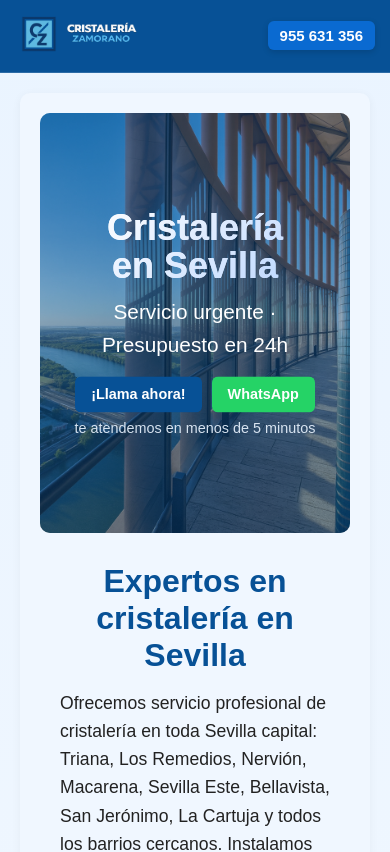
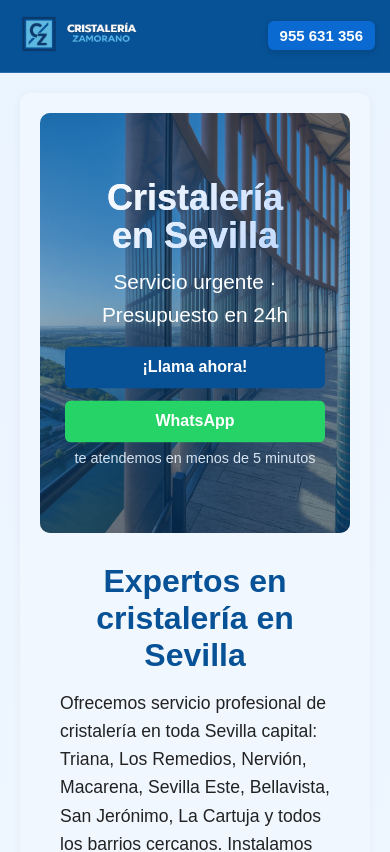
Before and after one commit to serafinweb/cristaleria-zamorano, a React (Vite) app: page / in a window 390 px wide. Shown: the top 852 px of the page. Built offline with nearby package versions, Linux system fonts and the light colour scheme.

Commit message:
Unificación botones móviles + CSS responsive en todas las páginas

```diff
--- a/src/pages/Camas.css
+++ b/src/pages/Camas.css
@@ -483,22 +483,23 @@
 }
 
 /* ========================= */
-/* BOTONES — AJUSTE PARA QUE NO SOBRESALGAN */
+/* BOTONES — MÓVIL EN COLUMNA */
 /* ========================= */
 
 @media (max-width: 600px) {
 
-  .hero-botones .hero-btn,
-  .hero-botones .hero-whatsapp,
-  .cm-bloque .cta-botones .btn,
-  .cm-bloque .cta-botones .whatsapp {
-    padding: 10px 16px;
-    font-size: 0.9rem;
-    max-width: 140px;
-    white-space: nowrap;
+  .hero-botones {
+    flex-direction: column;     /* 🔥 uno debajo del otro */
+    gap: 12px;
+    align-items: center;
   }
 
-  .hero-botones {
-    gap: 10px;
+  .hero-botones .hero-btn,
+  .hero-botones .hero-whatsapp {
+    width: 100%;
+    max-width: 260px;           /* 🔥 ancho elegante */
+    text-align: center;
+    padding: 12px 18px;
+    font-size: 1rem;
   }
 }
--- a/src/pages/DosHermanas.css
+++ b/src/pages/DosHermanas.css
@@ -437,19 +437,17 @@ body {
 }
 
 /* ========================================================= */
-/* TÍTULO EN MÓVIL — 3 LÍNEAS SIN DUPLICADOS */
+/* TÍTULO EN MÓVIL — 3 LÍNEAS */
 /* ========================================================= */
 
 @media (max-width: 600px) {
 
-  /* Ocultamos el texto original sin romper el layout */
   .titulo-dh {
     font-size: 0 !important;
     line-height: 0 !important;
     position: relative;
   }
 
-  /* Insertamos el nuevo texto */
   .titulo-dh::after {
     content: "Cristalería\A en Dos\A Hermanas";
     white-space: pre-line;
@@ -510,3 +508,25 @@ body {
     margin-top: 50px;
   }
 }
+
+/* ========================================================= */
+/* BOTONES — MÓVIL EN COLUMNA */
+/* ========================================================= */
+
+@media (max-width: 600px) {
+
+  .hero-botones {
+    flex-direction: column;
+    gap: 12px;
+    align-items: center;
+  }
+
+  .hero-botones .hero-btn,
+  .hero-botones .hero-whatsapp {
+    width: 100%;
+    max-width: 260px;
+    text-align: center;
+    padding: 12px 18px;
+    font-size: 1rem;
+  }
+}
--- a/src/pages/Inicio.css
+++ b/src/pages/Inicio.css
@@ -445,7 +445,7 @@ body {
 }
 
 /* ========================================================= */
-/* TÍTULO EN MÓVIL — FORMATO CAMAS (2 LÍNEAS) */
+/* TÍTULO EN MÓVIL — FORMATO CAMAS */
 /* ========================================================= */
 
 @media (max-width: 600px) {
@@ -461,7 +461,7 @@ body {
     white-space: pre-line;
     display: block;
 
-    font-size: 2.25rem;   /* 🔥 tamaño seguro */
+    font-size: 2.25rem;
     line-height: 1.05;
     font-weight: 800;
 
@@ -470,27 +470,31 @@ body {
     -webkit-text-fill-color: transparent;
 
     text-wrap: balance;
-    max-width: 78%;       /* 🔥 evita que sobresalga */
+    max-width: 78%;
     margin: 0 auto;
     text-align: center;
   }
 }
 
 /* ========================================================= */
-/* BOTONES — AJUSTE PARA QUE NO SOBRESALGAN */
+/* BOTONES — MÓVIL EN COLUMNA (NUEVO ESTÁNDAR) */
 /* ========================================================= */
 
 @media (max-width: 600px) {
 
-  .hero-botones .btn,
-  .cta-botones .btn {
-    padding: 10px 16px;      /* 🔥 más compacto */
-    font-size: 0.9rem;       /* 🔥 más seguro */
-    max-width: 140px;        /* 🔥 evita que sobresalgan */
-    white-space: nowrap;
+  .hero-botones {
+    flex-direction: column;
+    gap: 12px;
+    align-items: center;
   }
 
-  .hero-botones {
-    gap: 10px;               /* 🔥 separación más pequeña */
+  .hero-botones .btn,
+  .hero-botones .hero-btn,
+  .hero-botones .hero-whatsapp {
+    width: 100%;
+    max-width: 260px;
+    text-align: center;
+    padding: 12px 18px;
+    font-size: 1rem;
   }
 }
--- a/src/pages/LosRemedios.css
+++ b/src/pages/LosRemedios.css
@@ -437,25 +437,23 @@ body {
 }
 
 /* ========================================================= */
-/* TÍTULO EN MÓVIL — 3 LÍNEAS + FIX DEFINITIVO */
+/* TÍTULO EN MÓVIL — 3 LÍNEAS */
 /* ========================================================= */
 
 @media (max-width: 600px) {
 
-  /* Ocultamos el texto original */
   .titulo-lr {
     font-size: 0 !important;
     line-height: 0 !important;
     position: relative;
   }
 
-  /* Insertamos el nuevo texto */
   .titulo-lr::after {
     content: "Cristalería\A en Los\A Remedios";
     white-space: pre-line;
     display: block;
 
-    font-size: 2.25rem;   /* +4px respecto al ajuste anterior */
+    font-size: 2.25rem;
     line-height: 1.05;
     font-weight: 800;
 
@@ -463,7 +461,6 @@ body {
     -webkit-background-clip: text;
     -webkit-text-fill-color: transparent;
 
-    /* FIX para evitar cortes */
     text-wrap: balance;
     max-width: 85%;
     margin: 0 auto;
@@ -516,3 +513,25 @@ body {
     margin-top: 50px;
   }
 }
+
+/* ========================================================= */
+/* BOTONES — MÓVIL EN COLUMNA */
+/* ========================================================= */
+
+@media (max-width: 600px) {
+
+  .hero-botones {
+    flex-direction: column;
+    gap: 12px;
+    align-items: center;
+  }
+
+  .hero-botones .hero-btn,
+  .hero-botones .hero-whatsapp {
+    width: 100%;
+    max-width: 260px;
+    text-align: center;
+    padding: 12px 18px;
+    font-size: 1rem;
+  }
+}
--- a/src/pages/SevillaEste.css
+++ b/src/pages/SevillaEste.css
@@ -277,6 +277,7 @@ body {
 }
 
 /* BENEFICIOS */
+
 .se-bloque .beneficios {
   list-style: none;
   padding: 0;
@@ -309,6 +310,7 @@ body {
 }
 
 /* MÉTRICAS */
+
 .se-bloque .metricas-superior {
   display: grid;
   grid-template-columns: 1fr 1fr;
@@ -454,7 +456,7 @@ body {
 }
 
 /* ========================================================= */
-/* TÍTULO EN MÓVIL — 3 LÍNEAS (MISMO SISTEMA QUE LOS REMEDIOS) */
+/* TÍTULO EN MÓVIL — 3 LÍNEAS */
 /* ========================================================= */
 
 @media (max-width: 600px) {
@@ -484,3 +486,25 @@ body {
     text-align: center;
   }
 }
+
+/* ========================================================= */
+/* BOTONES — MÓVIL EN COLUMNA */
+/* ========================================================= */
+
+@media (max-width: 600px) {
+
+  .hero-botones {
+    flex-direction: column;
+    gap: 12px;
+    align-items: center;
+  }
+
+  .hero-botones .hero-btn,
+  .hero-botones .hero-whatsapp {
+    width: 100%;
+    max-width: 260px;
+    text-align: center;
+    padding: 12px 18px;
+    font-size: 1rem;
+  }
+}
```
